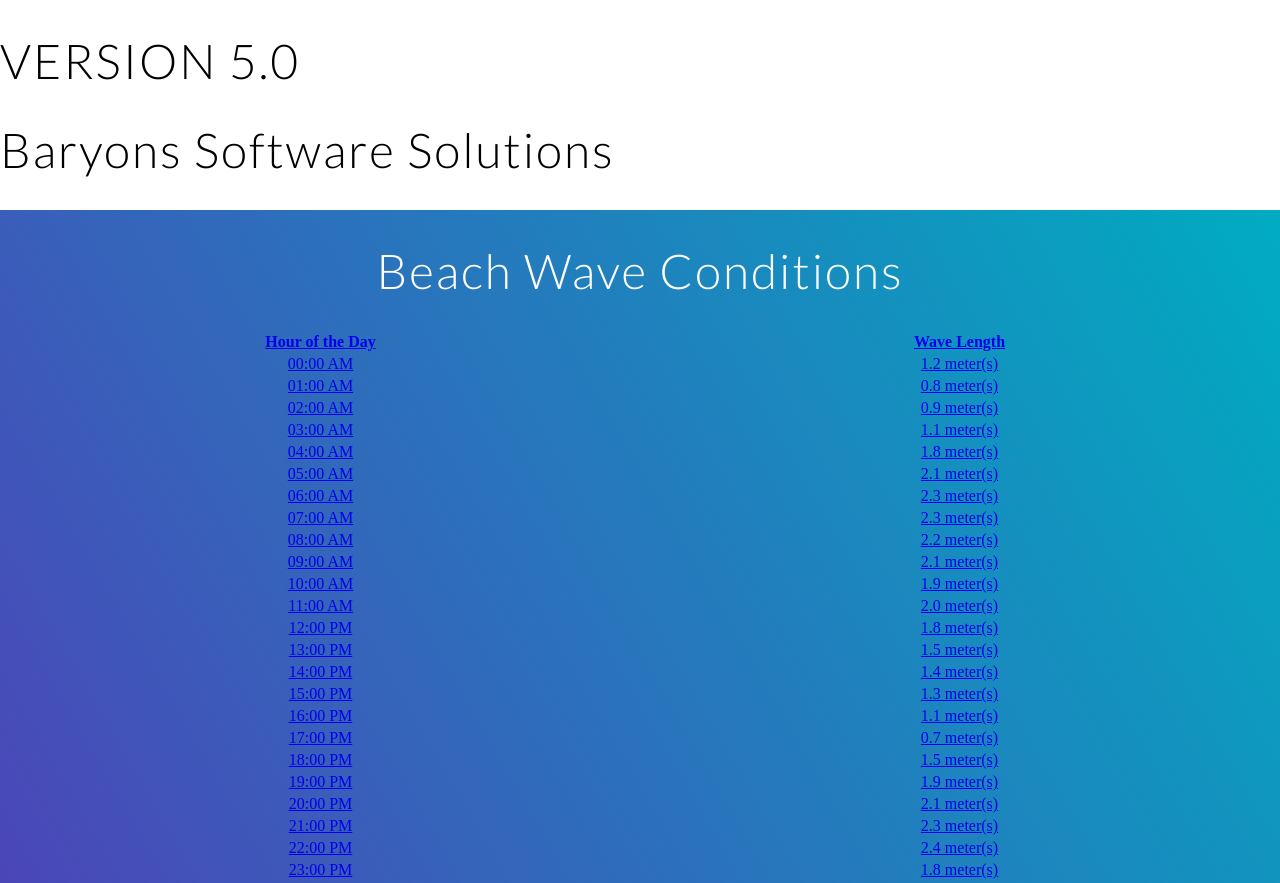
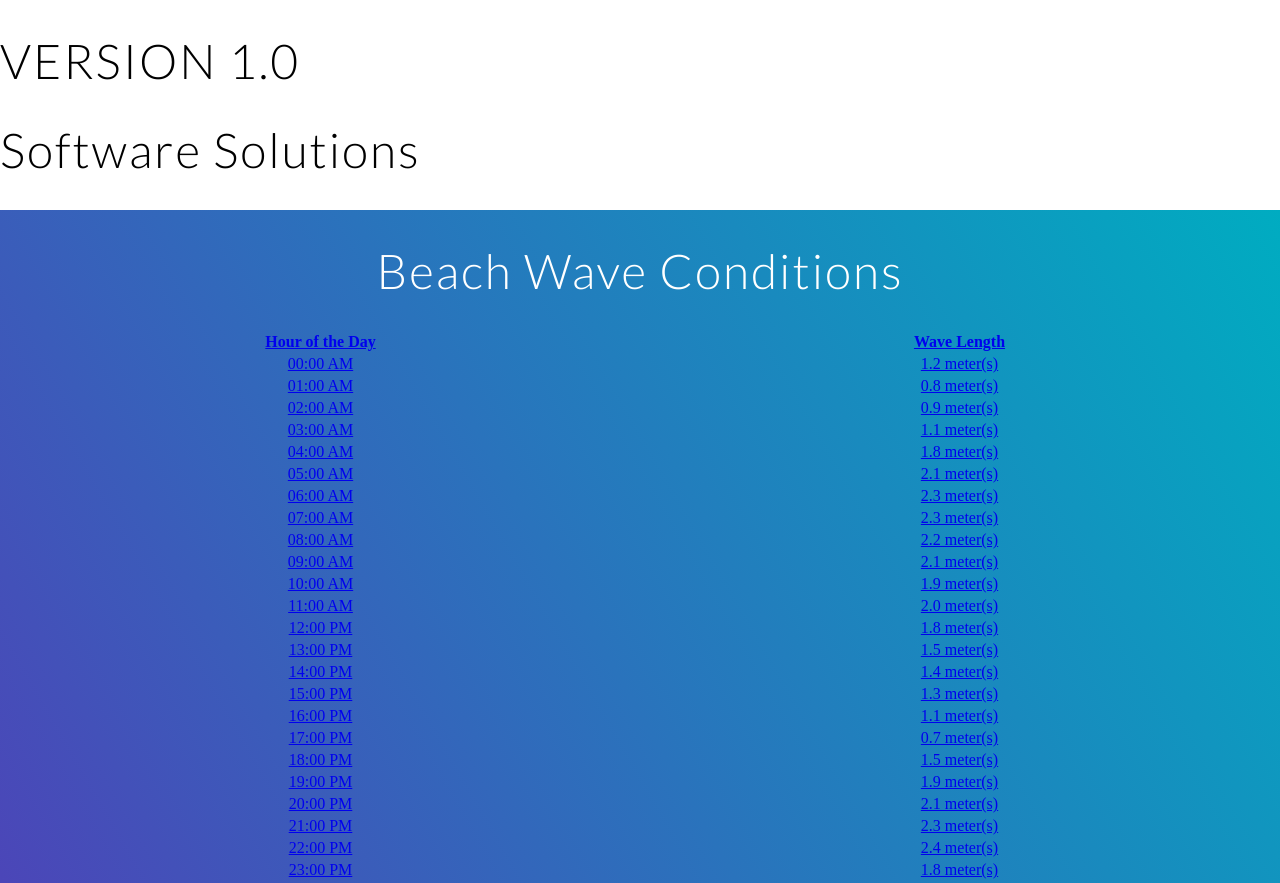
Before and after one commit to nkpraveen123/Waves-test, a plain HTML site: page index.html in a window 1280 px wide. Shown: the top 883 px of the page. Drawn offline with nearby package versions, Linux system fonts and the light colour scheme.

Commit message:
Update index.html

```diff
--- a/index.html
+++ b/index.html
@@ -12,8 +12,8 @@
 
 <body>
 
-    <h1> VERSION 5.0 <h1>
-    <h1>Baryons Software Solutions</h1>
+    <h1> VERSION 1.0 <h1>
+    <h1>Software Solutions</h1>
     <div class="header">
         <div class="inner-header flex">
 
```
